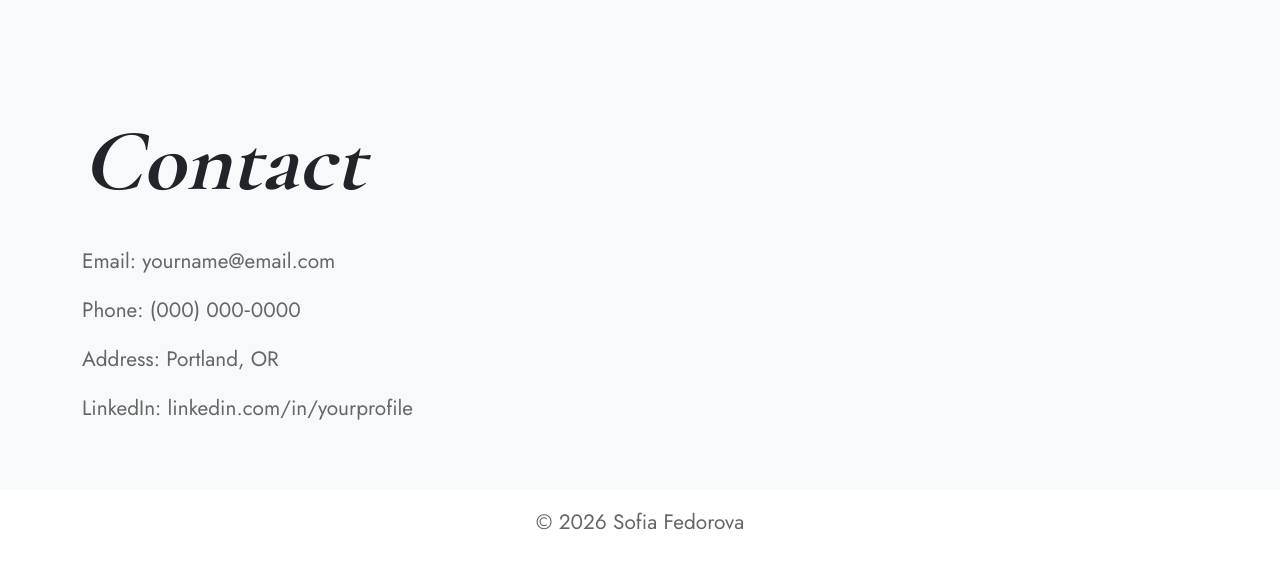
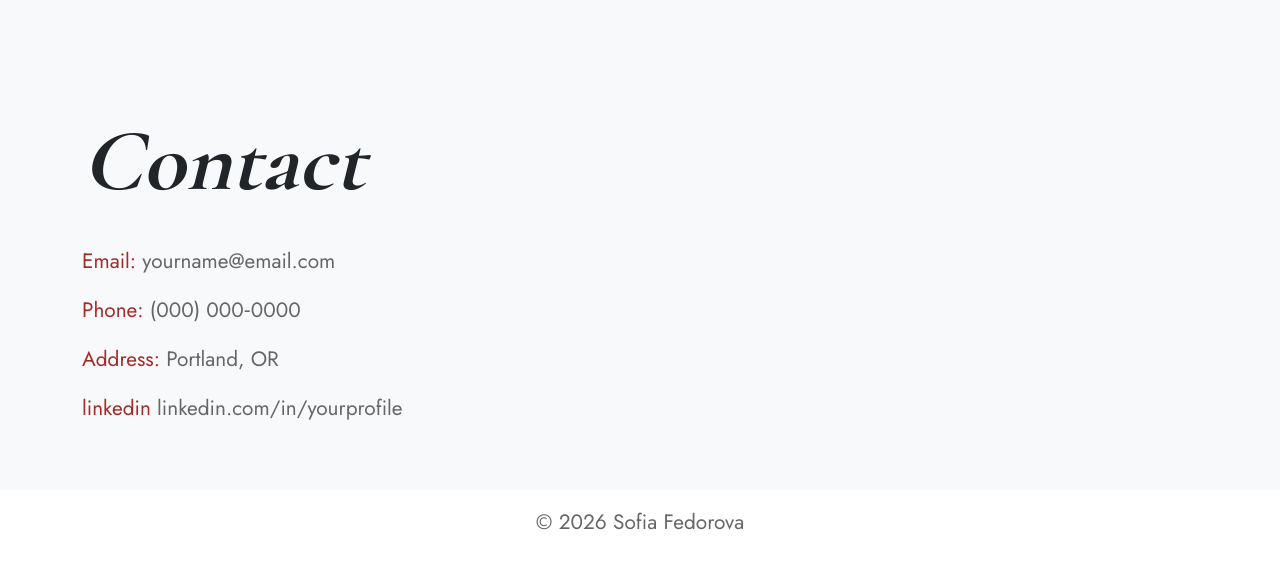
Before and after one commit to sofiafedorova2111/PortfolioFINAL, a plain HTML site: page index.html in a window 1280 px wide. Shown: the part 2570-3139 px from the top of the page. Drawn offline with nearby package versions, Linux system fonts and the light colour scheme.

Commit message:
final commit

```diff
--- a/index.html
+++ b/index.html
@@ -173,10 +173,10 @@
   <section id="contact" class="bg-light py-5">
     <div class="container">
       <h2 class="fw-bold">Contact</h2>
-      <p>Email: yourname@email.com</p>
-      <p>Phone: (000) 000‑0000</p>
-      <p>Address: Portland, OR</p>
-      <p>LinkedIn: linkedin.com/in/yourprofile</p>
+      <p><span style="color: brown;">Email:</span> yourname@email.com</p>
+      <p><span style="color:brown;">Phone:</span> (000) 000‑0000</p>
+      <p><span style="color:brown;">Address:</span> Portland, OR</p>
+      <p><span style="color:brown;">linkedin</span> linkedin.com/in/yourprofile</p>
     </div>
   </section>
 
```
